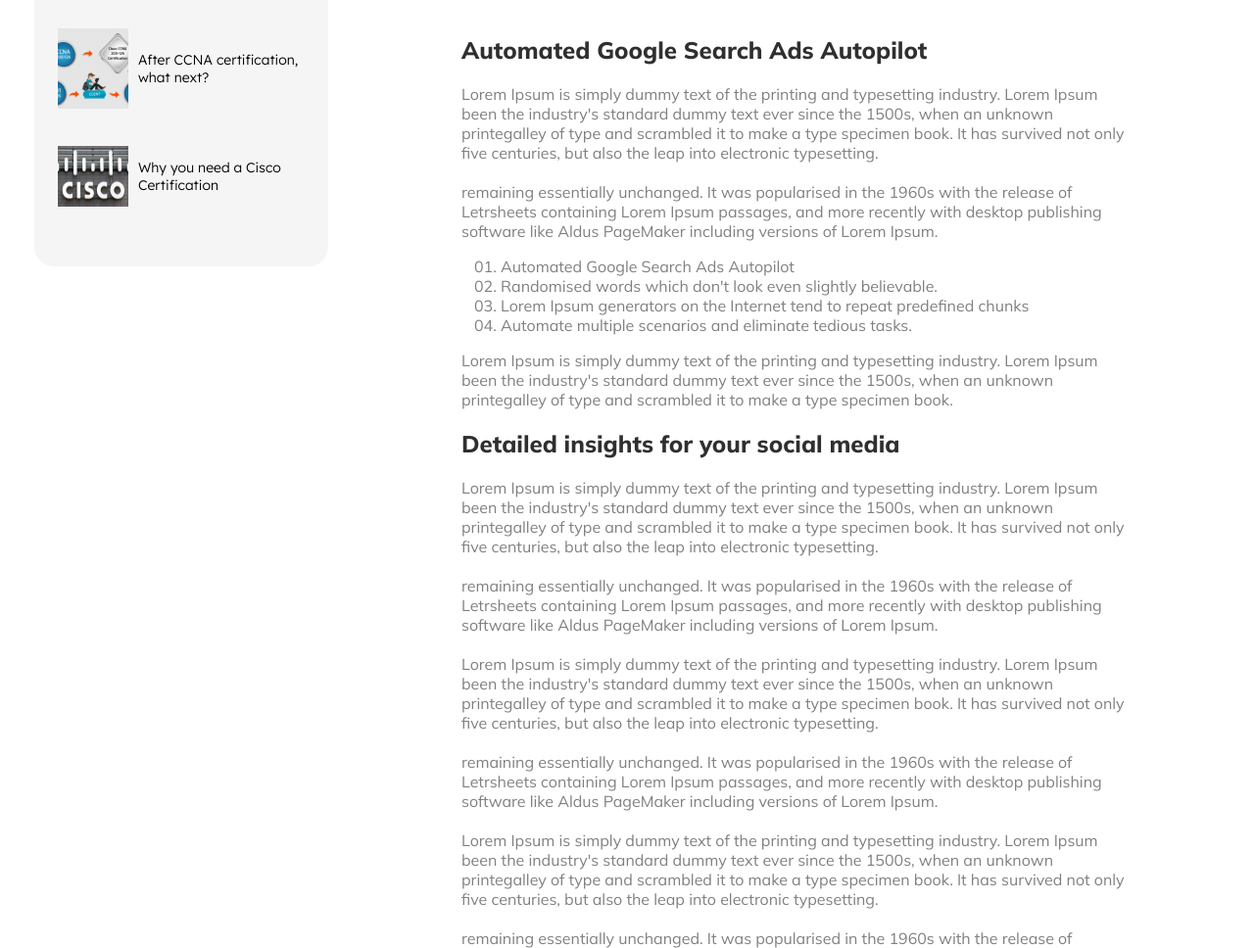
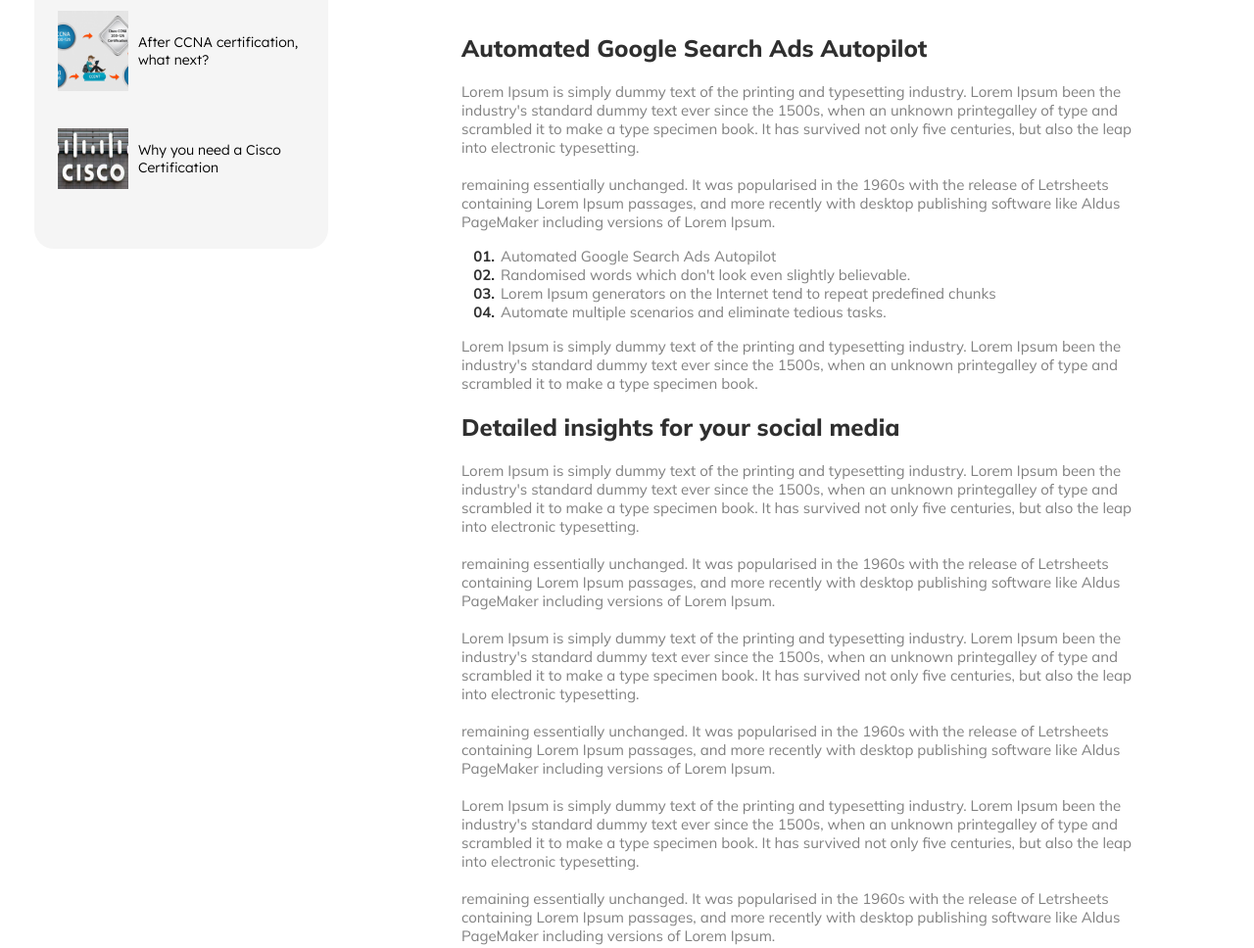
Before and after one commit to Stray-Tech/D-Cisco_Academy, a plain HTML site: page blog_article.html in a window 1280 px wide. Shown: the part 867-1835 px from the top of the page at 98% size. Drawn offline with Linux system fonts and the light colour scheme.

Commit message:
added separate styling for ol element

```diff
--- a/assets/css/blog_article.css
+++ b/assets/css/blog_article.css
@@ -19,9 +19,27 @@ main{
 
 ol {
     list-style-type: decimal-leading-zero;
+    color: var(--dark-grey-color);
 }
 
-ol *{
+ol li {
+    counter-increment: list;
+    list-style-type: none;
+    position: relative;
+  }
+
+ol li:before {
+    color: var(--dark-grey-color);
+    content: '0' counter(list) ".";
+    left: -32px;
+    position: absolute;
+    text-align: right;
+    font-weight: 700;
+    font-size: 15px;
+    width: 26px;
+  }
+
+li {
     color: var(--light-grey-color);
     font-weight: 400;
     font-family: "Mulish", sans-serif;
@@ -48,6 +66,10 @@ h1{
     strong{
         line-height: 2px;
     }
+}
+
+p, li{
+    font-size: 15px;
 }
 
 .dark-grey-color{
```
